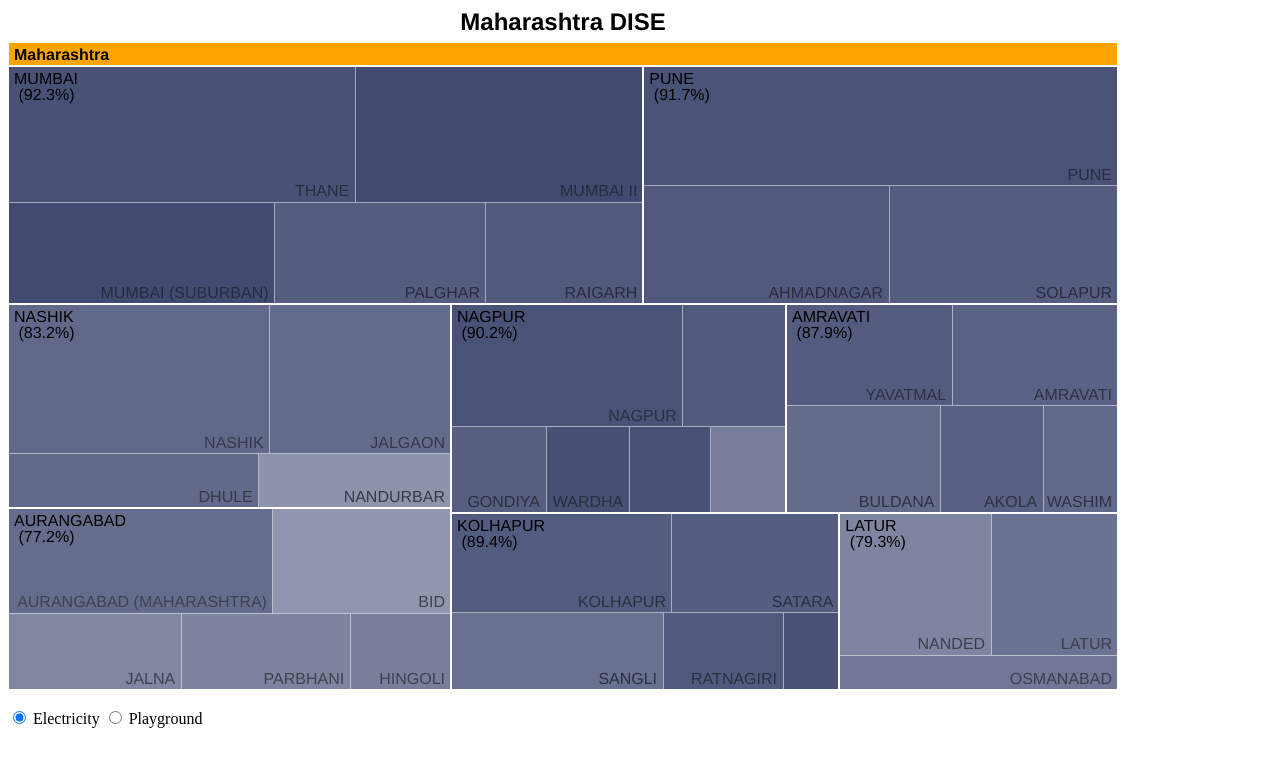
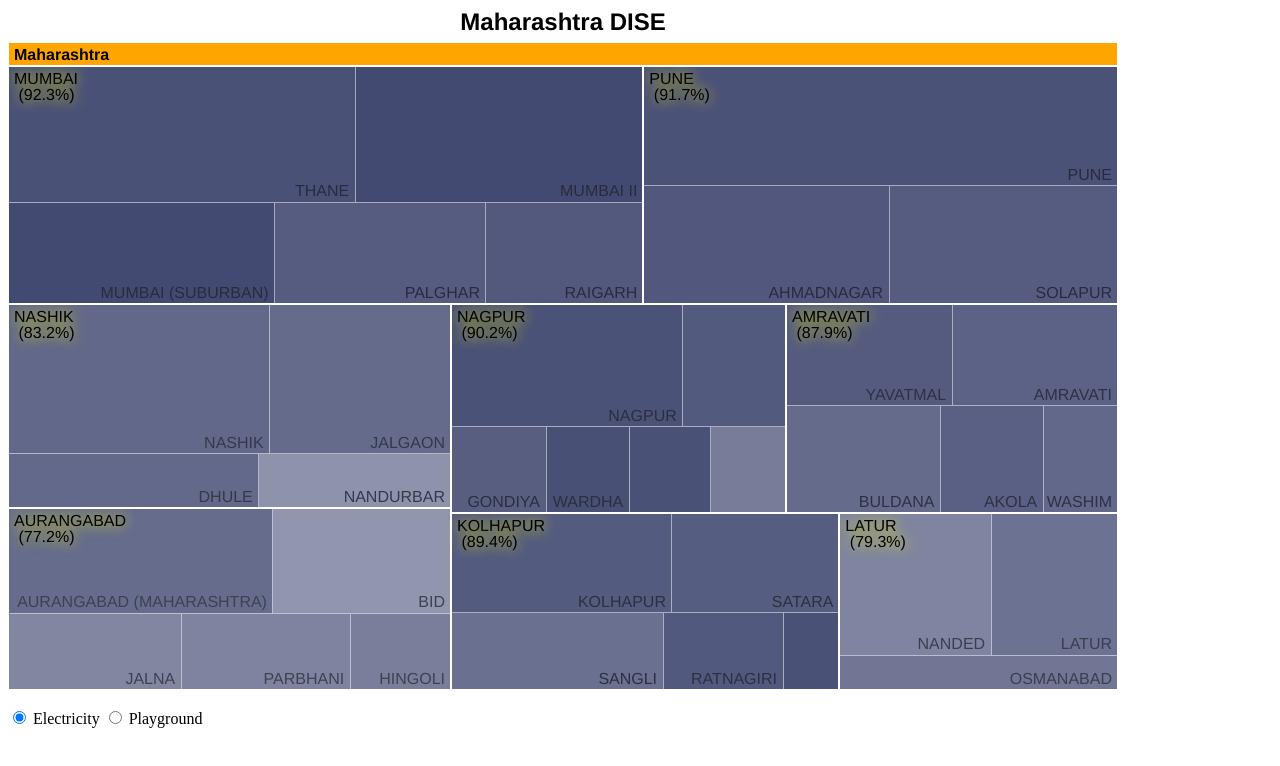
Before and after one commit to rookalkar/TreeMap, a plain HTML site: page options.html in a window 1280 px wide. Drawn offline with nearby package versions, Linux system fonts and the light colour scheme.

Commit message:
Added text shadow

```diff
--- a/options.html
+++ b/options.html
@@ -264,6 +264,7 @@ Generic treemap, based on http://bost.ocks.org/mike/treemap/
                 var t = g.append("text")
                     .attr("class", "ptext")
                     .attr("dy", ".75em")
+                    .style("text-shadow", "0px 0px 14px yellow");
 
                 t.append("tspan")
                     .text(function(d) { return d.key; });
```
